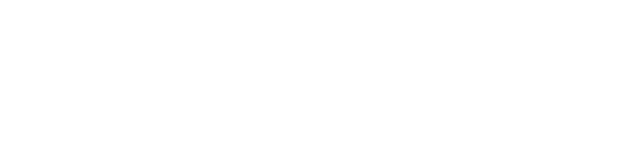
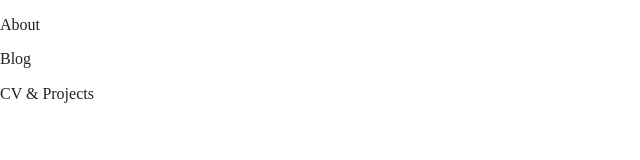
Before and after one commit to Medieinstitutet/cv-med-css-jacobbergendorff, a website built with Parcel: page mi-html-css-cv/index.html in a window 1280 px wide. Shown: the whole page, without its empty margins (0-640 px from the left). Built offline with nearby package versions, Linux system fonts and the light colour scheme.

Commit message:
commit 1

```diff
--- a/mi-html-css-cv/index.html
+++ b/mi-html-css-cv/index.html
@@ -23,7 +23,11 @@
 </head>
 
 <body>
-
+<header>
+  <p>About</p>
+  <p>Blog</p>
+  <p>CV & Projects</p>
+</header>
   <!-- Add your site or application content here -->
   <script src="js/vendor/modernizr-3.11.2.min.js"></script>
   <script src="js/plugins.js"></script>
```
